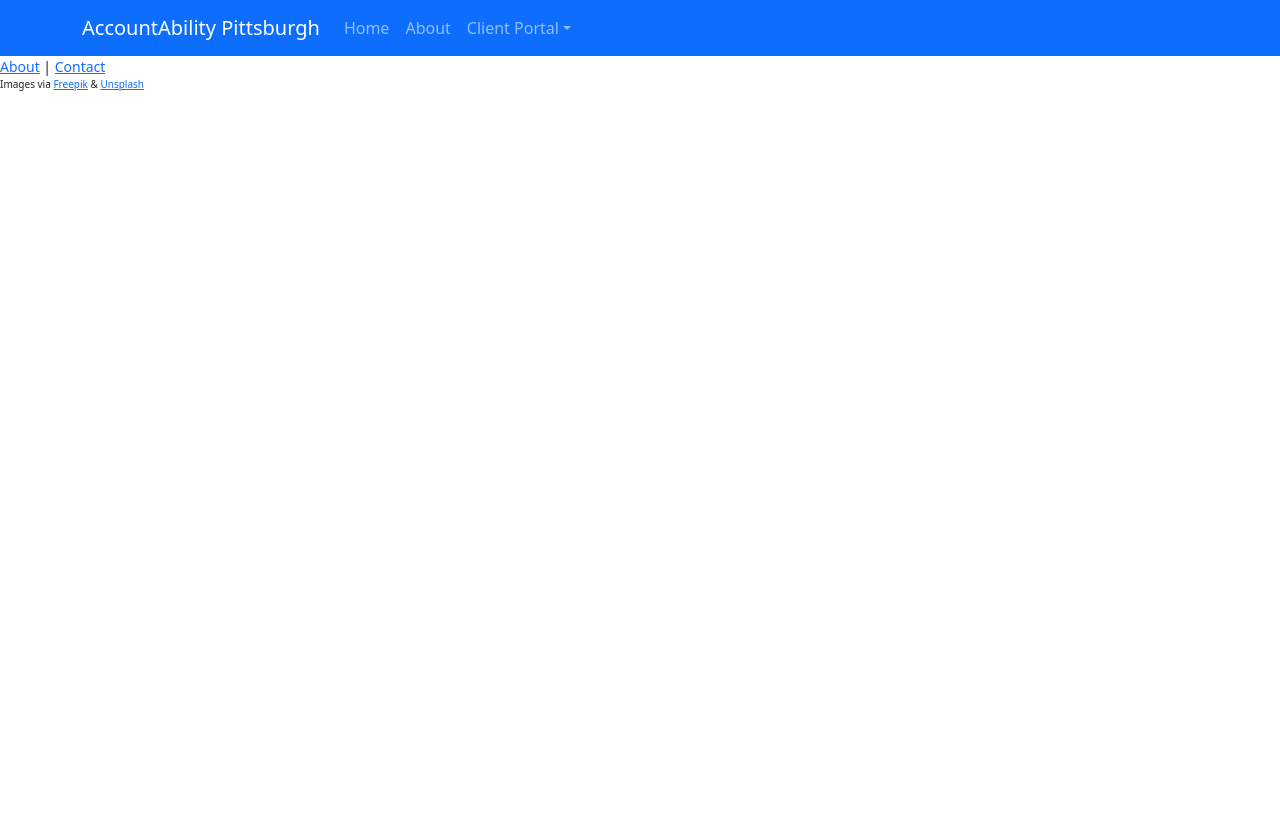
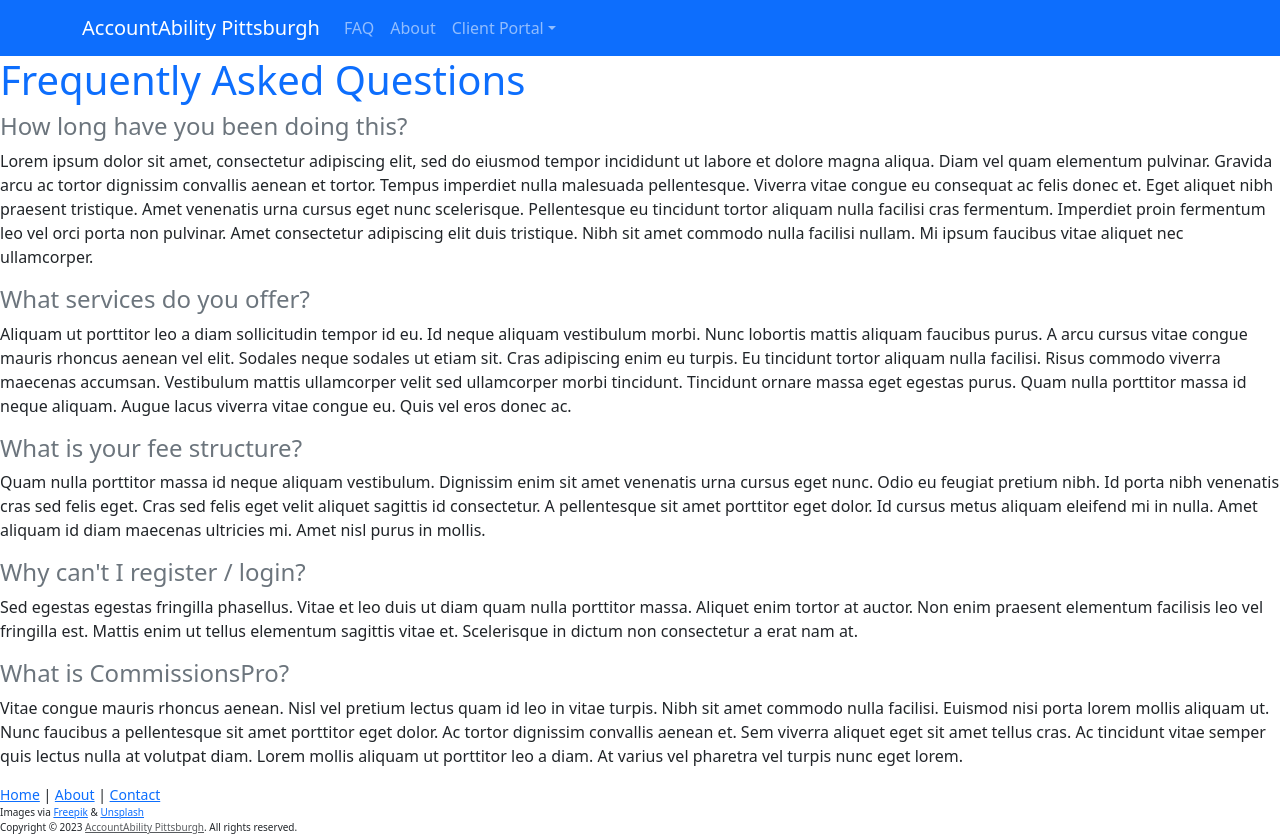
Before and after one commit to SlimPickens83/aa, a React (Vite) app in the folder client/: page /faq in a window 1280 px wide. Before the commit the page ends 800 px from the top, so only its background shows below. Built offline with nearby package versions, Linux system fonts and the light colour scheme; the HTML template or start-up script is replaced by a standard one.

Commit message:
Updated styling Added Login and Register components

```diff
--- a/client/src/App.jsx
+++ b/client/src/App.jsx
@@ -8,6 +8,9 @@ import Footer from "./components/Footer.jsx"
 import HomeGuest from "./components/HomeGuest.jsx"
 import About from "./components/About.jsx"
 import Contact from "./components/Contact.jsx"
+import Freq from "./components/Freq.jsx"
+import Login from "./components/Login.jsx"
+import Register from "./components/Register.jsx"
 
 function App() {
   return (
@@ -17,6 +20,9 @@ function App() {
         <Route path="/" element={<HomeGuest />} />
         <Route path="/about" element={<About />} />
         <Route path="/contact" element={<Contact />} />
+        <Route path="/faq" element={<Freq />} />
+        <Route path="/login" element={<Login />} />
+        <Route path="/register" element={<Register />} />
       </Routes>
       <Footer />
     </BrowserRouter>
--- a/client/src/components/About.jsx
+++ b/client/src/components/About.jsx
@@ -3,9 +3,11 @@ import { Link } from "react-router-dom"
 
 function About() {
   return (
-    <div id="about">
-      <h4>About Us</h4>
-      <p>Lorem ipsum dolor sit amet, consectetur adipiscing elit, sed do eiusmod tempor incididunt ut labore et dolore magna aliqua. Lacus luctus accumsan tortor posuere ac ut. Hac habitasse platea dictumst vestibulum rhoncus est. Pretium viverra suspendisse potenti nullam ac tortor vitae purus. Convallis posuere morbi leo urna molestie at elementum eu. Fringilla phasellus faucibus scelerisque eleifend donec. Ornare massa eget egestas purus. Ac feugiat sed lectus vestibulum mattis ullamcorper velit sed. Diam vel quam elementum pulvinar. Augue mauris augue neque gravida in fermentum. Mattis aliquam faucibus purus in massa tempor nec feugiat. Non odio euismod lacinia at quis risus. Ultrices neque ornare aenean euismod elementum nisi quis eleifend. Integer eget aliquet nibh praesent tristique magna sit.</p>
+    <div id="aboutContainer">
+      <div id="about">
+        <h1 className="text-primary">About Us</h1>
+        <p>Lorem ipsum dolor sit amet, consectetur adipiscing elit, sed do eiusmod tempor incididunt ut labore et dolore magna aliqua. Lacus luctus accumsan tortor posuere ac ut. Hac habitasse platea dictumst vestibulum rhoncus est. Pretium viverra suspendisse potenti nullam ac tortor vitae purus. Convallis posuere morbi leo urna molestie at elementum eu. Fringilla phasellus faucibus scelerisque eleifend donec. Ornare massa eget egestas purus. Ac feugiat sed lectus vestibulum mattis ullamcorper velit sed. Diam vel quam elementum pulvinar. Augue mauris augue neque gravida in fermentum. Mattis aliquam faucibus purus in massa tempor nec feugiat. Non odio euismod lacinia at quis risus. Ultrices neque ornare aenean euismod elementum nisi quis eleifend. Integer eget aliquet nibh praesent tristique magna sit.</p>
+      </div>
     </div>
   )
 }
--- a/client/src/components/Footer.jsx
+++ b/client/src/components/Footer.jsx
@@ -5,11 +5,18 @@ function Footer() {
   return (
     <footer>
       <div style={{ fontSize: 14 }}>
-        <Link to="/about">About</Link> | <Link to="/contact">Contact</Link>
+        <Link to="/">Home</Link> | <Link to="/about">About</Link> | <Link to="/contact">Contact</Link>
       </div>
       <div style={{ fontSize: 10 }}>
         Images via <a href="https://www.freepik.com/">Freepik</a> & <a href="https://www.unsplash.com">Unsplash</a>
       </div>
+      <p className="m-0" style={{ fontSize: 10 }}>
+        Copyright &copy; {new Date().getFullYear()}{" "}
+        <a href="/" className="text-muted">
+          AccountAbility Pittsburgh
+        </a>
+        . All rights reserved.
+      </p>
     </footer>
   )
 }
--- /dev/null
+++ b/client/src/components/Freq.jsx
@@ -0,0 +1,21 @@
+import React, { useEffect } from "react"
+
+function Freq() {
+  return (
+    <div id="faq">
+      <h1 className="text-primary">Frequently Asked Questions</h1>
+      <h4 className="text-secondary">How long have you been doing this?</h4>
+      <p className="text-dark">Lorem ipsum dolor sit amet, consectetur adipiscing elit, sed do eiusmod tempor incididunt ut labore et dolore magna aliqua. Diam vel quam elementum pulvinar. Gravida arcu ac tortor dignissim convallis aenean et tortor. Tempus imperdiet nulla malesuada pellentesque. Viverra vitae congue eu consequat ac felis donec et. Eget aliquet nibh praesent tristique. Amet venenatis urna cursus eget nunc scelerisque. Pellentesque eu tincidunt tortor aliquam nulla facilisi cras fermentum. Imperdiet proin fermentum leo vel orci porta non pulvinar. Amet consectetur adipiscing elit duis tristique. Nibh sit amet commodo nulla facilisi nullam. Mi ipsum faucibus vitae aliquet nec ullamcorper.</p>
+      <h4 className="text-secondary">What services do you offer?</h4>
+      <p>Aliquam ut porttitor leo a diam sollicitudin tempor id eu. Id neque aliquam vestibulum morbi. Nunc lobortis mattis aliquam faucibus purus. A arcu cursus vitae congue mauris rhoncus aenean vel elit. Sodales neque sodales ut etiam sit. Cras adipiscing enim eu turpis. Eu tincidunt tortor aliquam nulla facilisi. Risus commodo viverra maecenas accumsan. Vestibulum mattis ullamcorper velit sed ullamcorper morbi tincidunt. Tincidunt ornare massa eget egestas purus. Quam nulla porttitor massa id neque aliquam. Augue lacus viverra vitae congue eu. Quis vel eros donec ac.</p>
+      <h4 className="text-secondary">What is your fee structure?</h4>
+      <p>Quam nulla porttitor massa id neque aliquam vestibulum. Dignissim enim sit amet venenatis urna cursus eget nunc. Odio eu feugiat pretium nibh. Id porta nibh venenatis cras sed felis eget. Cras sed felis eget velit aliquet sagittis id consectetur. A pellentesque sit amet porttitor eget dolor. Id cursus metus aliquam eleifend mi in nulla. Amet aliquam id diam maecenas ultricies mi. Amet nisl purus in mollis.</p>
+      <h4 className="text-secondary">Why can't I register / login?</h4>
+      <p>Sed egestas egestas fringilla phasellus. Vitae et leo duis ut diam quam nulla porttitor massa. Aliquet enim tortor at auctor. Non enim praesent elementum facilisis leo vel fringilla est. Mattis enim ut tellus elementum sagittis vitae et. Scelerisque in dictum non consectetur a erat nam at.</p>
+      <h4 className="text-secondary">What is CommissionsPro?</h4>
+      <p>Vitae congue mauris rhoncus aenean. Nisl vel pretium lectus quam id leo in vitae turpis. Nibh sit amet commodo nulla facilisi. Euismod nisi porta lorem mollis aliquam ut. Nunc faucibus a pellentesque sit amet porttitor eget dolor. Ac tortor dignissim convallis aenean et. Sem viverra aliquet eget sit amet tellus cras. Ac tincidunt vitae semper quis lectus nulla at volutpat diam. Lorem mollis aliquam ut porttitor leo a diam. At varius vel pharetra vel turpis nunc eget lorem.</p>
+    </div>
+  )
+}
+
+export default Freq
--- a/client/src/components/Header.jsx
+++ b/client/src/components/Header.jsx
@@ -16,12 +16,11 @@ function Header() {
         <Navbar.Toggle aria-controls="basic-navbar-nav" />
         <Navbar.Collapse id="basic-navbar-nav">
           <Nav className="me-auto">
-            <Nav.Link href="/">Home</Nav.Link>
+            <Nav.Link href="/faq">FAQ</Nav.Link>
             <Nav.Link href="/about">About</Nav.Link>
             <NavDropdown className="btn-primary" title="Client Portal" id="basic-nav-dropdown">
-              <NavDropdown.Item href="#action/3.1">Sign In</NavDropdown.Item>
-              <NavDropdown.Item href="#action/3.2">Register</NavDropdown.Item>
-              <NavDropdown.Item href="#action/3.3">FAQ</NavDropdown.Item>
+              <NavDropdown.Item href="/login">Sign In</NavDropdown.Item>
+              <NavDropdown.Item href="/register">Register</NavDropdown.Item>
               <NavDropdown.Divider />
               <NavDropdown.Item href="#action/3.4">CommissionsPro</NavDropdown.Item>
             </NavDropdown>
--- a/client/src/components/Login.jsx
+++ b/client/src/components/Login.jsx
@@ -0,0 +1,11 @@
+import React, { useEffect } from "react"
+
+function Login() {
+  return (
+    <div id="login">
+      <p>Hi, this is where our login form will be.</p>
+    </div>
+  )
+}
+
+export default Login
--- a/client/src/components/Register.jsx
+++ b/client/src/components/Register.jsx
@@ -0,0 +1,11 @@
+import React, { useEffect } from "react"
+
+function Register() {
+  return (
+    <div id="register">
+      <p>Hi, this is where our registration form will be.</p>
+    </div>
+  )
+}
+
+export default Register
--- a/client/src/style.css
+++ b/client/src/style.css
@@ -3,6 +3,12 @@ footer {
   flex-direction: column;
   gap: 12px;
   align-items: center;
+  margin-top: 14px;
+}
+
+h1 {
+  text-align: center;
+  margin-bottom: 28px;
 }
 
 #splash {
@@ -12,8 +18,14 @@ footer {
   margin: 14px 0px 14px 0px;
 }
 
+#aboutContainer {
+  display: flex;
+  flex-direction: column;
+  align-items: center;
+}
+
 #about {
-  margin: 14px 28px 14px 28px;
+  margin: 56px 140px 56px 140px;
 }
 
 #contact {
@@ -21,6 +33,22 @@ footer {
   flex-direction: column;
   align-items: center;
   margin: 56px 0 28px 0;
+}
+
+#faq {
+  width: 80%;
+  display: flex;
+  flex-direction: column;
+  align-items: right;
+  margin: 56px 28px 14px 70px;
+}
+
+#login,
+#register {
+  display: flex;
+  align-items: center;
+  justify-content: center;
+  margin: 70px 0px 42px 0px;
 }
 
 .logo {
```
Also changed, not shown: client/src/components/FAQ.jsx (deleted).
